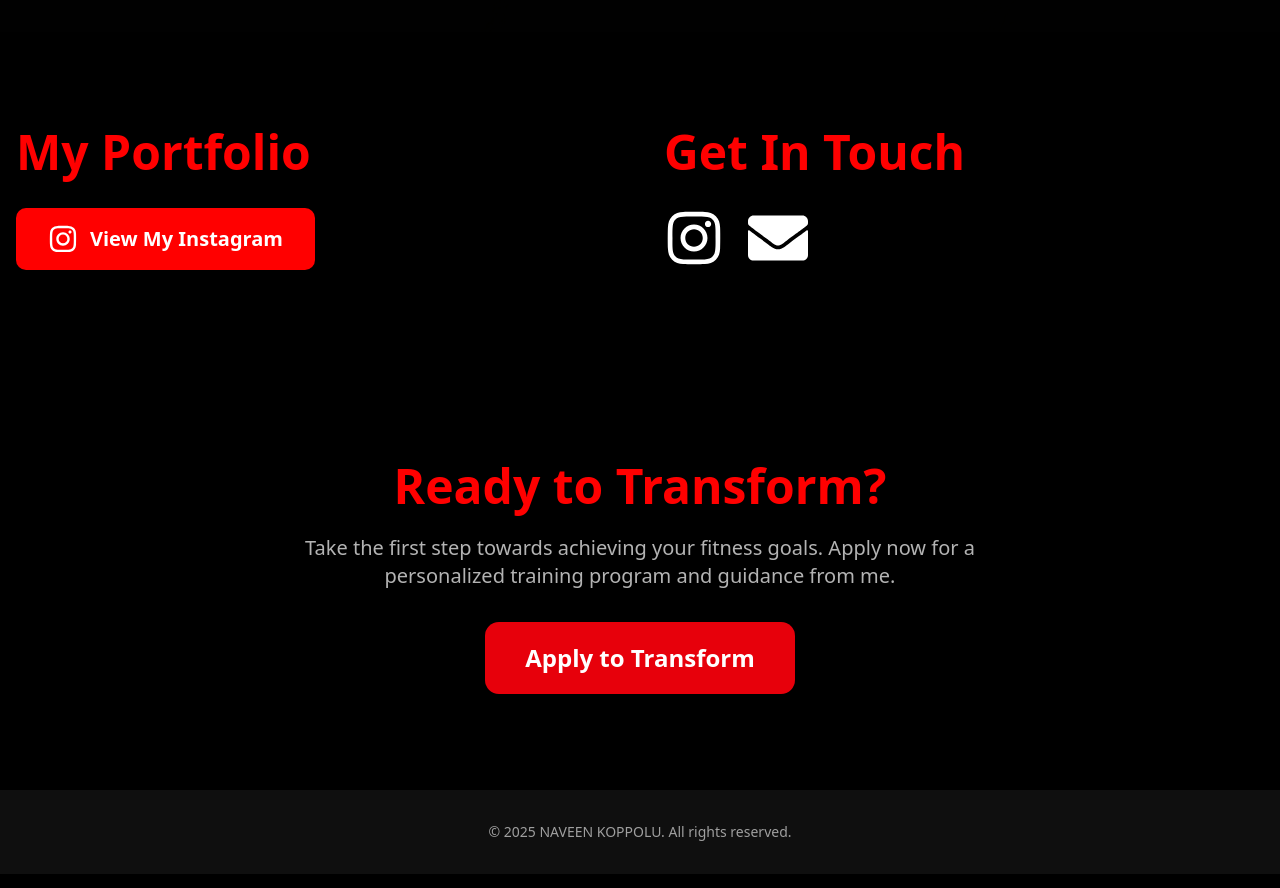
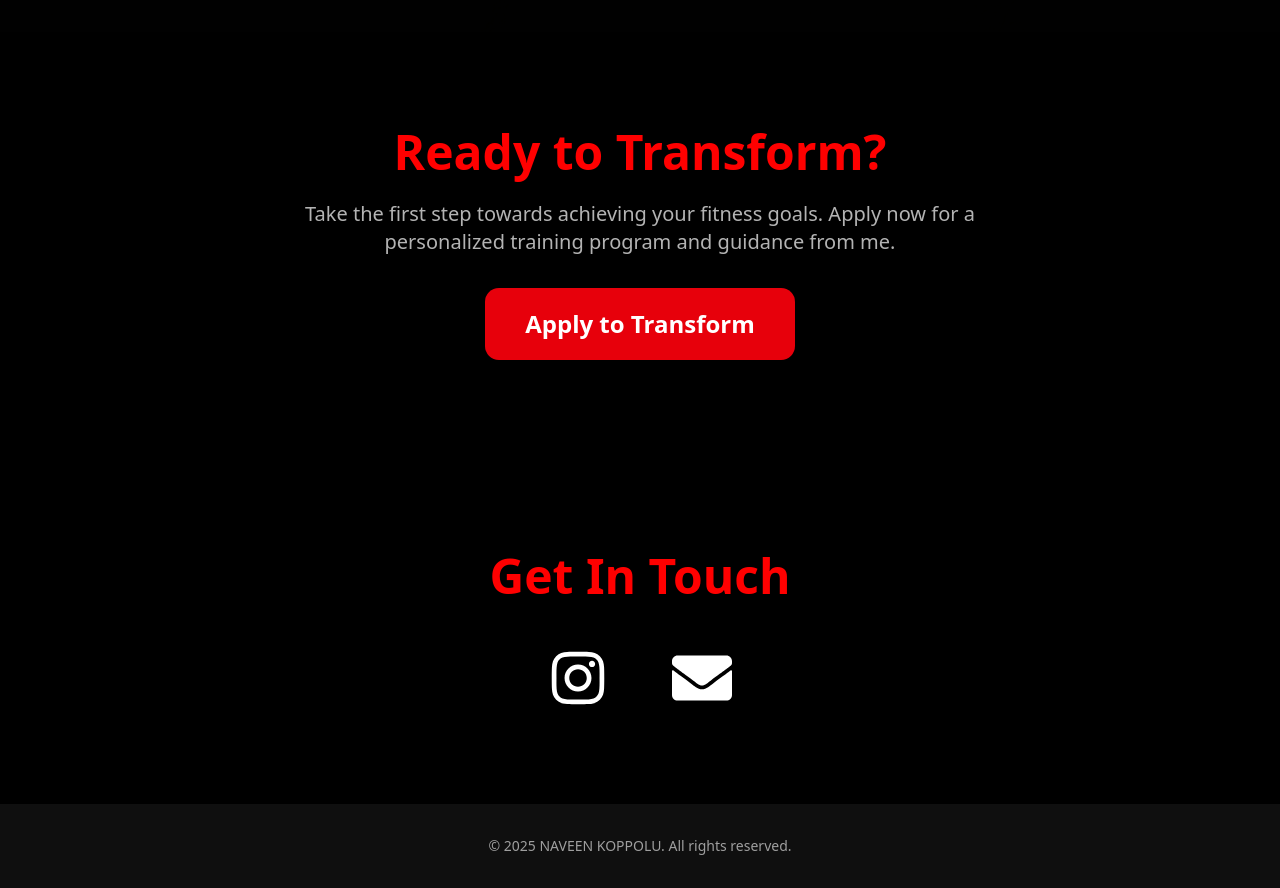
Before and after one commit to bhargavreddy2003/fitness-transformation--4-, a Next.js app: page / in a window 1280 px wide. Shown: the part 2600-3488 px from the top of the page. Built offline with nearby package versions, Linux system fonts and the light colour scheme.

Commit message:
Refactor page layout and add contact section

```diff
--- a/app/page.tsx
+++ b/app/page.tsx
@@ -72,7 +72,7 @@ export default function TrainerProfile() {
           objectFit="cover"
           className="absolute inset-0 z-0"
         />
-        <div className="absolute inset-0 bg-black/60 z-10"></div> {/* Dark overlay */}
+        <div className="absolute inset-0 bg-black/60 z-10"></div>
 
         {/* Top right Apply Button */}
         <motion.a
@@ -211,8 +211,7 @@ export default function TrainerProfile() {
             transition={{ duration: 0.8, delay: 0.1 }}
             className="mt-4 mb-12 text-xl text-center text-white/70 max-w-3xl mx-auto text-pretty"
           >
-            I'm proud of the results my clients achieve. Here's a look at some key metrics that highlight the impact of
-            personalized training.
+            I'm proud of the results my clients achieve. Here's a look at some key metrics that highlight the impact of personalized training.
           </motion.p>
           <div className="grid md:grid-cols-3 gap-8">
             {trainerData.stats.map((stat, index) => (
@@ -234,65 +233,7 @@ export default function TrainerProfile() {
         </div>
       </section>
 
-      {/* Portfolio + Contact Section */}
-      <section className="py-16 md:py-24 bg-background">
-        <div className="container mx-auto px-4">
-          <div className="grid md:grid-cols-2 gap-12 items-start">
-            {/* Portfolio */}
-            <motion.div
-              initial={{ opacity: 0, y: 50 }}
-              whileInView={{ opacity: 1, y: 0 }}
-              viewport={{ once: true, amount: 0.5 }}
-              transition={{ duration: 0.8 }}
-              className="text-center md:text-left"
-            >
-              <h2 className="text-4xl md:text-5xl font-bold text-primary mb-8">My Portfolio</h2>
-              <motion.a
-                href={trainerData.instagramLink}
-                target="_blank"
-                rel="noopener noreferrer"
-                initial={{ opacity: 0, scale: 0.8 }}
-                whileInView={{ opacity: 1, scale: 1 }}
-                viewport={{ once: true, amount: 0.5 }}
-                transition={{ duration: 0.6 }}
-                className="inline-flex items-center justify-center px-8 py-4 bg-primary text-white text-xl font-semibold rounded-lg shadow-lg hover:bg-primary/80 transition-colors duration-300 cursor-pointer group"
-              >
-                <FaInstagram className="mr-3 text-3xl group-hover:scale-110 transition-transform duration-300" />
-                View My Instagram
-              </motion.a>
-            </motion.div>
-
-            {/* Get In Touch */}
-            <motion.div
-              initial={{ opacity: 0, y: 50 }}
-              whileInView={{ opacity: 1, y: 0 }}
-              viewport={{ once: true, amount: 0.5 }}
-              transition={{ duration: 0.8, delay: 0.2 }}
-              className="text-center md:text-left"
-            >
-              <h2 className="text-4xl md:text-5xl font-bold text-primary mb-8">Get In Touch</h2>
-              <div className="flex flex-col md:flex-row md:space-x-6 space-y-4 md:space-y-0 justify-center md:justify-start">
-                <a
-                  href={trainerData.instagramLink}
-                  target="_blank"
-                  rel="noopener noreferrer"
-                  className="text-white hover:text-primary transition-colors duration-300 cursor-pointer"
-                >
-                  <FaInstagram className="text-6xl hover:scale-110 transition-transform duration-300" />
-                </a>
-                <a
-                  href={trainerData.gmailLink}
-                  className="text-white hover:text-primary transition-colors duration-300 cursor-pointer"
-                >
-                  <FaEnvelope className="text-6xl hover:scale-110 transition-transform duration-300" />
-                </a>
-              </div>
-            </motion.div>
-          </div>
-        </div>
-      </section>
-
-      {/* Apply Section */}
+      {/* Ready to Transform Section */}
       <section className="py-16 md:py-24 bg-background">
         <div className="container mx-auto px-4 text-center">
           <motion.h2
@@ -328,6 +269,43 @@ export default function TrainerProfile() {
         </div>
       </section>
 
+      {/* Contact Section */}
+      <section className="py-16 md:py-24 bg-background">
+        <div className="container mx-auto px-4 text-center">
+          <motion.h2
+            initial={{ opacity: 0, y: 50 }}
+            whileInView={{ opacity: 1, y: 0 }}
+            viewport={{ once: true, amount: 0.5 }}
+            transition={{ duration: 0.8 }}
+            className="text-4xl md:text-5xl font-bold text-primary mb-12"
+          >
+            Get In Touch
+          </motion.h2>
+          <motion.div
+            initial={{ opacity: 0, y: 50 }}
+            whileInView={{ opacity: 1, y: 0 }}
+            viewport={{ once: true, amount: 0.5 }}
+            transition={{ duration: 0.8, delay: 0.2 }}
+            className="flex justify-center gap-16"
+          >
+            <a
+              href={trainerData.instagramLink}
+              target="_blank"
+              rel="noopener noreferrer"
+              className="text-white hover:text-primary transition-colors duration-300 cursor-pointer"
+            >
+              <FaInstagram className="text-6xl hover:scale-110 transition-transform duration-300" />
+            </a>
+            <a
+              href={trainerData.gmailLink}
+              className="text-white hover:text-primary transition-colors duration-300 cursor-pointer"
+            >
+              <FaEnvelope className="text-6xl hover:scale-110 transition-transform duration-300" />
+            </a>
+          </motion.div>
+        </div>
+      </section>
+
       <footer className="py-8 bg-secondary/30 text-center text-white/60 text-sm">
         <div className="container mx-auto px-4">
           <p>
```
